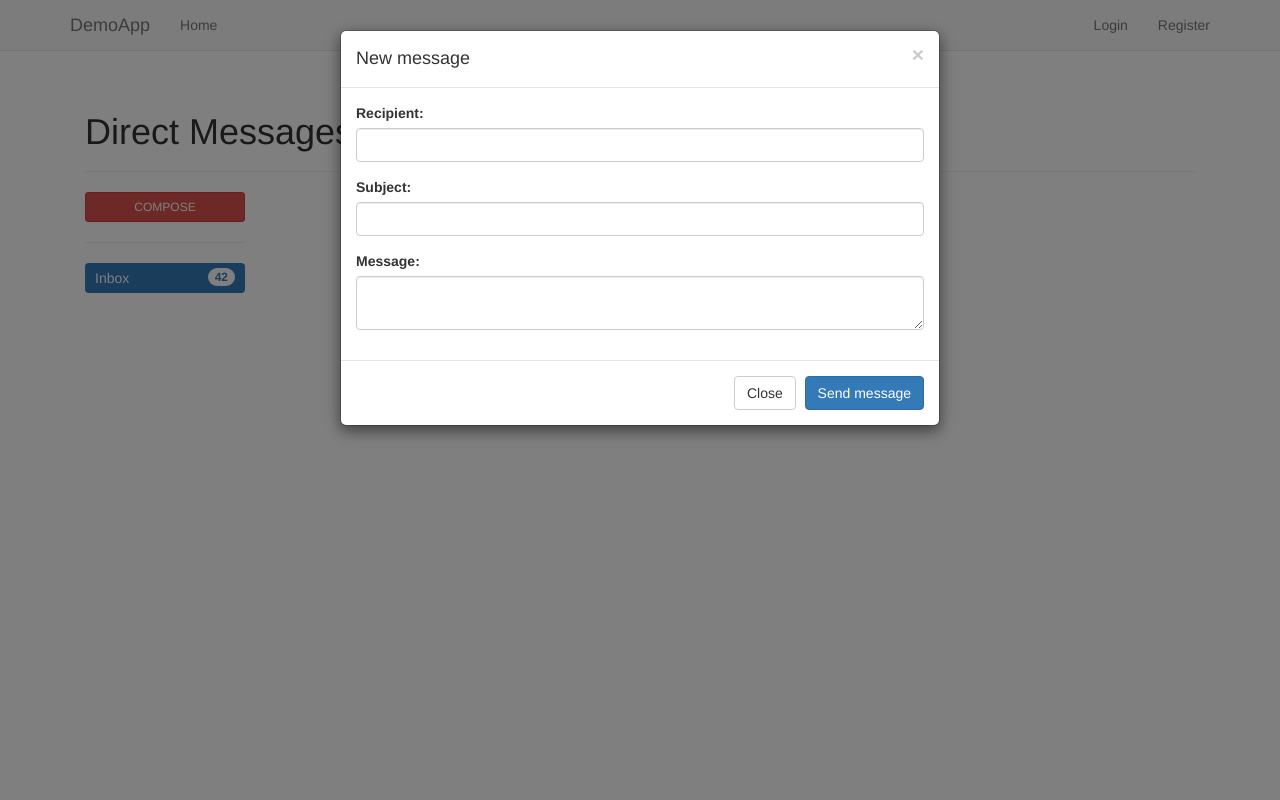
After one commit to devsavage/slim-3-demo-app, a PHP site: the page made by resources/views/auth/messages.twig in a window 1280 px wide, after a click on "COMPOSE". The commit adds this page. Run offline with PHP 8.4, Linux system fonts and the light colour scheme; the template is opened without the code that fills it, so the values that code supplies are empty; a stand-in replaces the project's code that opens the database connection; some libraries are stand-ins or nearby versions.

Commit message:
A pretty substantial update.. working on the direct messaging system.

```diff
--- /dev/null
+++ b/resources/views/auth/messages.twig
@@ -0,0 +1,115 @@
+{% extends 'templates/layout.twig' %}
+
+{% block styles %}
+<style media="screen">
+.list-group-item:first-child {border-top-right-radius: 0px;border-top-left-radius: 0px;}
+.list-group-item:last-child {border-bottom-right-radius: 0px;border-bottom-left-radius: 0px;}
+.nav-pills>li>a {padding: 5px 10px;}
+.nav-pills { padding-bottom: 10px;}
+</style>
+{% endblock %}
+
+{% block content %}
+<div class="container">
+    <div class="col-lg-12">
+        <div class="page-header">
+            <h1>Direct Messages</h1>
+        </div>
+        <div class="row">
+            <div class="col-sm-3 col-md-2">
+                <button type="button" class="btn btn-danger btn-sm btn-block" data-toggle="modal" data-target="#composeMessage">COMPOSE</button>
+                <hr>
+                <ul class="nav nav-pills nav-stacked">
+                    <li class="active"><a href="#"><span class="badge pull-right">42</span> Inbox </a>
+                    </li>
+                </ul>
+            </div>
+            <div class="col-sm-9 col-md-10">
+                <div class="list-group">
+                    {% if not messages is empty %}
+                        {% for message in messages %}
+                            <a href="{{ path_for('auth.messages.view', {id: message.id}) }}" class="list-group-item {% if not message.viewed %}list-group-item-success{% endif %}">
+                                <span id="name" style="min-width: 120px;display: inline-block;">{{ message.sender_first_name }} {{ message.sender_last_name }}</span>
+                                <span id="subject" style="font-size: 14px; font-weight: bold;">{{ message.subject }}</span>
+                                <span id="body" class="text-muted" style="font-size: 12px;">{{ message.body[:20] }}{% if message.body|length > 20 %}...{% endif %}</span>
+                                <span id="time" class="badge">{{ message.created_at|date('m/d/Y') }}</span>
+                            </a>
+                        {% endfor %}
+                    {% else %}
+                        <p class="text-center">
+                            <i><b>No new messages.</b></i>
+                        </p>
+                    {% endif %}
+                </div>
+            </div>
+            <div class="modal fade" id="composeMessage" tabindex="-1" role="dialog" aria-labelledby="composeMessageLabel">
+              <div class="modal-dialog" role="document">
+                <div class="modal-content">
+                  <div class="modal-header">
+                    <button type="button" class="close" data-dismiss="modal" aria-label="Close"><span aria-hidden="true">&times;</span></button>
+                    <h4 class="modal-title" id="composeMessageLabel">New message</h4>
+                  </div>
+                  <div class="modal-body">
+                    <form action="{{ path_for('auth.messages.compose') }}" method="POST">
+                        <div class="form-group{% if flash.getMessage('message_recipient_error').0 %} has-error{% endif %}">
+                            <label for="message-recipient" class="control-label">Recipient:</label>
+                            <input type="text" class="form-control" id="message-recipient" name="message_recipient" value="{{ flash.getMessage('recipient').0 }}">
+                            {% if flash.getMessage('message_recipient_error').0 %}
+                                <p class="help-block text-danger">{{ flash.getMessage('message_recipient_error').0 }}</p>
+                            {% endif %}
+                        </div>
+                        <div class="form-group{% if flash.getMessage('message_subject_error').0 %} has-error{% endif %}">
+                            <label for="message-subject" class="control-label">Subject:</label>
+                            <input type="text" class="form-control" id="message-subject" name="message_subject" value="{{ flash.getMessage('subject').0 }}">
+                            {% if flash.getMessage('message_subject_error').0 %}
+                                <p class="help-block text-danger">{{ flash.getMessage('message_subject_error').0 }}</p>
+                            {% endif %}
+                        </div>
+                        <div class="form-group{% if flash.getMessage('message_body_error').0 %} has-error{% endif %}">
+                            <label for="message-body" class="control-label">Message:</label>
+                            <textarea class="form-control" id="message-body" name="message_body">{{ flash.getMessage('body').0 }}</textarea>
+                            {% if flash.getMessage('message_body_error').0 %}
+                                <p class="help-block text-danger">{{ flash.getMessage('message_body_error').0 }}</p>
+                            {% endif %}
+                        </div>
+                        <input type="hidden" name="csrf_name" value="{{ csrf_name }}">
+                        <input type="hidden" name="csrf_value" value="{{ csrf_token }}">
+
+                  </div>
+                  <div class="modal-footer">
+                    <button type="button" class="btn btn-default" data-dismiss="modal">Close</button>
+                    <button type="submit" class="btn btn-primary" id="message-send">Send message</button>
+                  </div>
+                  </form>
+                </div>
+              </div>
+            </div>
+        </div>
+    </div>
+</div>
+{% endblock %}
+{% block scripts %}
+<script type="text/javascript">
+
+    $(function() {
+    {% if flash.getMessage('error').0 %}
+        $("#composeMessage").modal('show');
+    {% endif %}
+    {% if flash.getMessage('notySuccess').0 %}
+        noty({
+            layout: "topRight",
+            theme: "relax",
+            type: "success",
+            text: "<strong>Success!</strong> Your message has been sent!",
+            timeout: 4000,
+            buttons: false,
+            animation: {
+                open: 'animated bounceInLeft',
+                close: 'animated bounceOutRight'
+            }
+        });
+    {% endif %}
+    });
+
+</script>
+{% endblock %}
--- a/resources/views/templates/layout.twig
+++ b/resources/views/templates/layout.twig
@@ -4,6 +4,8 @@
     <meta charset="utf-8">
     <meta name="viewport" content="width=device-width, initial-scale=1">
     <meta http-equiv="x-ua-compatible" content="ie=edge">
+
+    <title>DemoApp</title>
 
     <link rel="stylesheet" href="https://maxcdn.bootstrapcdn.com/bootstrap/3.3.6/css/bootstrap.min.css" integrity="sha384-1q8mTJOASx8j1Au+a5WDVnPi2lkFfwwEAa8hDDdjZlpLegxhjVME1fgjWPGmkzs7" crossorigin="anonymous">
     <link rel="stylesheet" href="https://maxcdn.bootstrapcdn.com/font-awesome/4.5.0/css/font-awesome.min.css">
--- a/resources/views/templates/partials/navbar.twig
+++ b/resources/views/templates/partials/navbar.twig
@@ -12,9 +12,12 @@
     <div id="navbar" class="navbar-collapse collapse">
       <ul class="nav navbar-nav">
         <li><a href="{{ path_for('home') }}">Home</a></li>
+        {% if auth %}
+        <li><a href="{{ path_for('auth.messages') }}">Direct Messages</a></li>
+        {% endif %}
       </ul>
       <ul class="nav navbar-nav navbar-right">
-          {% if not auth %}
+        {% if not auth %}
             <li><a href="{{ path_for('auth.login') }}">Login</a></li>
             <li><a href="{{ path_for('auth.register') }}">Register</a></li>
         {% else %}
```
Also changed, not shown: app/Savage/Http/Auth/User.php (+12 -0 lines), app/Savage/Http/Auth/User/UserDirectMessages.php (added, +22 -0 lines), app/Savage/Http/Controllers/ApiController.php (+23 -2 lines), app/Savage/Http/Controllers/AuthController.php (+89 -0 lines), app/Savage/Http/Validation/Validator.php (+31 -1 lines), app/routes.php (+8 -0 lines), resources/views/auth/viewMessage.twig (added, +77 -0 lines), README.md.
